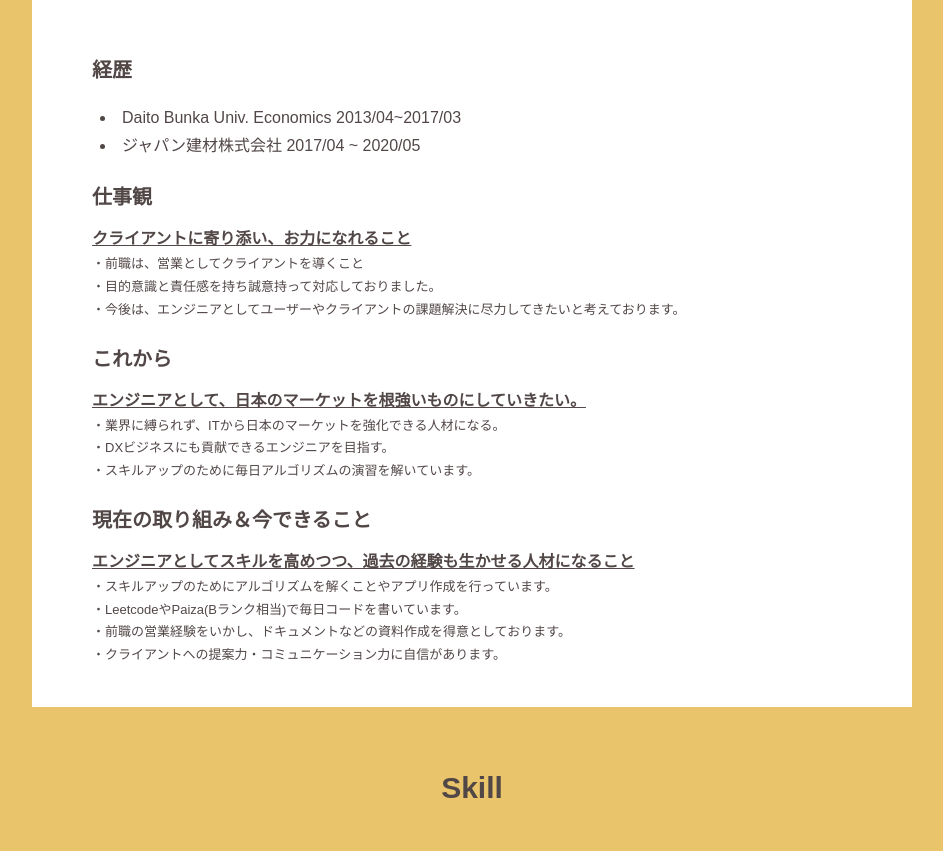
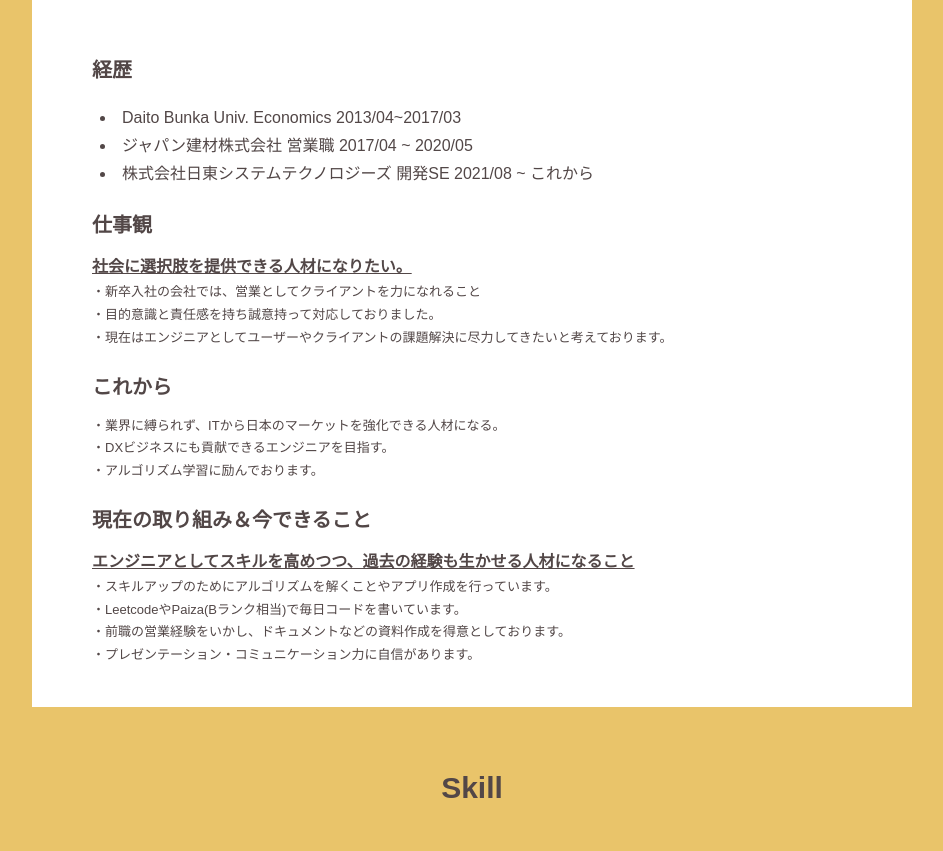
Before and after one commit to takahirosatake/taka-s-portofolio, a Vue app: page /about in a window 1280 px wide. Shown: the part 660-1511 px from the top of the page, without its empty margins (168-1111 px from the left). Built offline with nearby package versions, Linux system fonts and the light colour scheme.

Commit message:
profile update

```diff
--- a/src/components/About.vue
+++ b/src/components/About.vue
@@ -20,7 +20,7 @@
             </div>
             <div class="about__link">
               <h5 class="about__link__title">Links</h5>
-              <a href="https://twitter.com/taka40744471" target="_blank">
+              <a href="https://twitter.com/04237Khr" target="_blank">
                 <img :src="require('../assets/svg/twitter.svg')">
               </a>
               <a href="https://github.com/takahirosatake" target="_blank">
@@ -52,30 +52,30 @@
                   Daito Bunka Univ. Economics 2013/04~2017/03
                 </li>
                 <li class="career__item">
-                  ジャパン建材株式会社 2017/04 ~ 2020/05
+                  ジャパン建材株式会社 営業職 2017/04 ~ 2020/05
+                </li>
+                <li class="career__item">
+                  株式会社日東システムテクノロジーズ 開発SE 2021/08 ~ これから
                 </li>
               </ul>
               <h4 class="career__work">
                 仕事観
               </h4>
               <div class="career__text">
-                クライアントに寄り添い、お力になれること
+                社会に選択肢を提供できる人材になりたい。
               </div>
               <div class="career__sub">
-                ・前職は、営業としてクライアントを導くこと<br>
+                ・新卒入社の会社では、営業としてクライアントを力になれること<br>
                 ・目的意識と責任感を持ち誠意持って対応しておりました。<br>
-                ・今後は、エンジニアとしてユーザーやクライアントの課題解決に尽力してきたいと考えております。
+                ・現在はエンジニアとしてユーザーやクライアントの課題解決に尽力してきたいと考えております。
               </div>
               <h4 class="career__work">
                 これから
               </h4>
-              <div class="career__text">
-                エンジニアとして、日本のマーケットを根強いものにしていきたい。
-              </div>
               <div class="career__sub">
                 ・業界に縛られず、ITから日本のマーケットを強化できる人材になる。<br>
                 ・DXビジネスにも貢献できるエンジニアを目指す。<br>
-                ・スキルアップのために毎日アルゴリズムの演習を解いています。<br>
+                ・アルゴリズム学習に励んでおります。<br>
               </div>
               <h4 class="career__work">
                 現在の取り組み＆今できること
@@ -87,7 +87,7 @@
                 ・スキルアップのためにアルゴリズムを解くことやアプリ作成を行っています。<br>
                 ・LeetcodeやPaiza(Bランク相当)で毎日コードを書いています。<br>
                 ・前職の営業経験をいかし、ドキュメントなどの資料作成を得意としております。<br>
-                ・クライアントへの提案力・コミュニケーション力に自信があります。<br>
+                ・プレゼンテーション・コミュニケーション力に自信があります。<br>
               </div>
             </div>
           </div>
```
